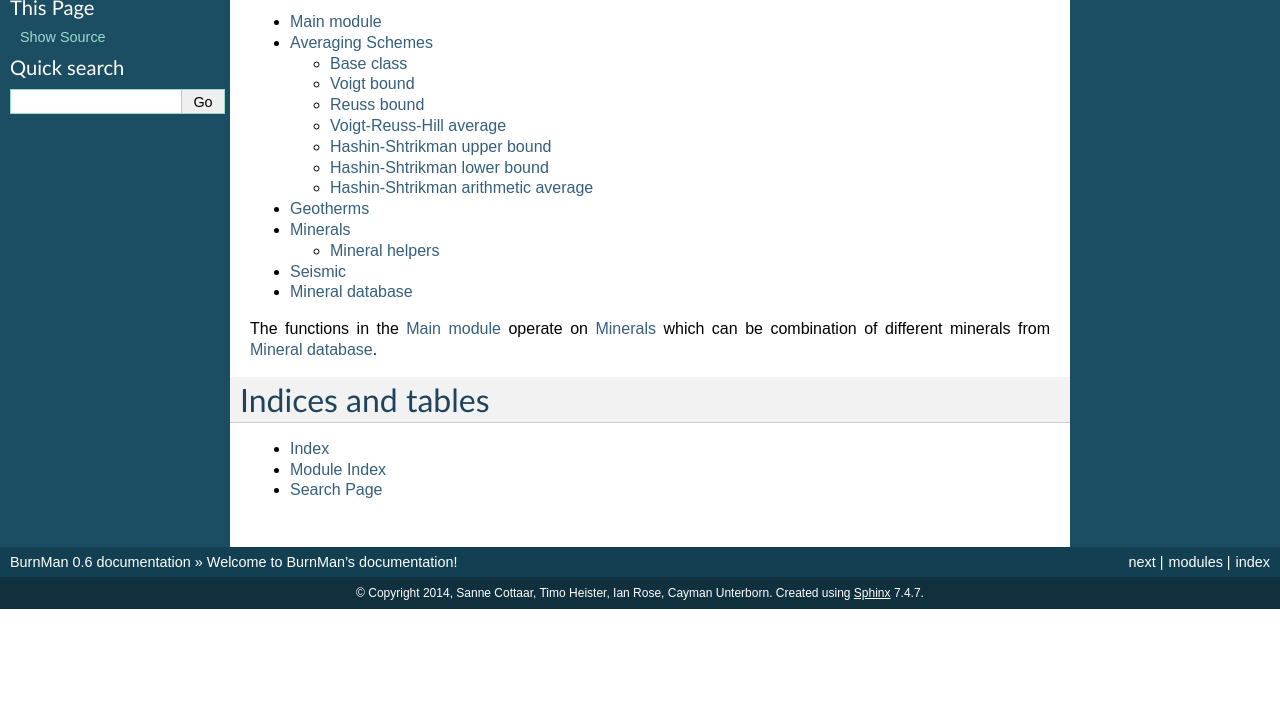
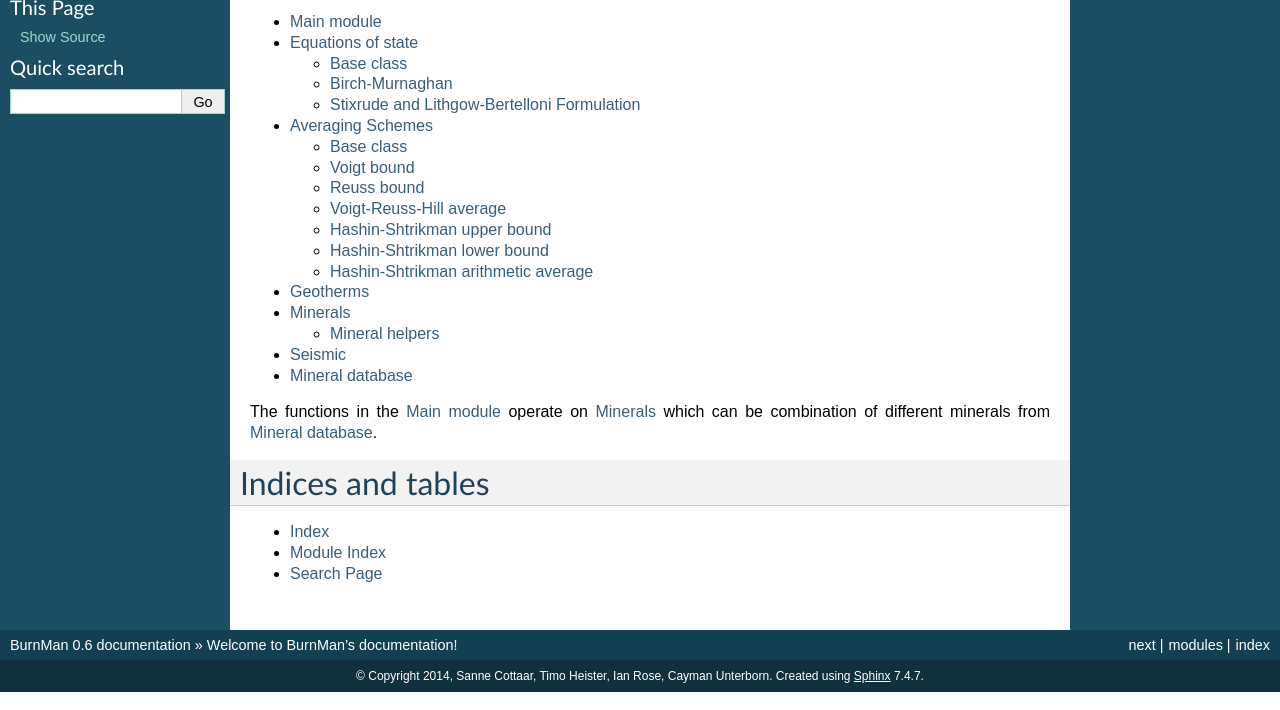
Before and after one commit to geodynamics/burnman, a Sphinx documentation site: the page built from sphinx/index.rst, in a window 1280 px wide, cut to the strip 190-900 px from the top of the page. Built offline with Sphinx 7.4.7, drawn with Linux system fonts in a browser that asks for light colours.

Commit message:
Add eos.rst
git-svn-id: https://burnman.googlecode.com/svn/trunk@668 7ecf5a11-160e-3e22-d4cb-c1a8d750ac10

```diff
--- /dev/null
+++ b/sphinx/eos.rst
@@ -0,0 +1,14 @@
+Equations of state
+=================
+
+Base class
+----------
+.. autoclass:: burnman.equation_of_state.equation_of_state
+
+Birch-Murnaghan
+---------------
+.. automodule:: burnman.birch_murnaghan
+
+Stixrude and Lithgow-Bertelloni Formulation
+-------------------------------------------
+.. automodule:: burnman.slb
--- a/sphinx/index.rst
+++ b/sphinx/index.rst
@@ -12,6 +12,7 @@ Welcome to BurnMan's documentation!
    :maxdepth: 2
 
    main
+   eos
    averaging
    geotherms
    minerals
```
